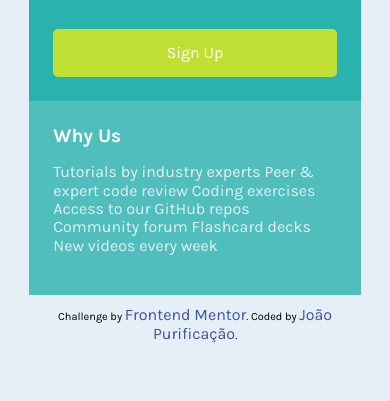
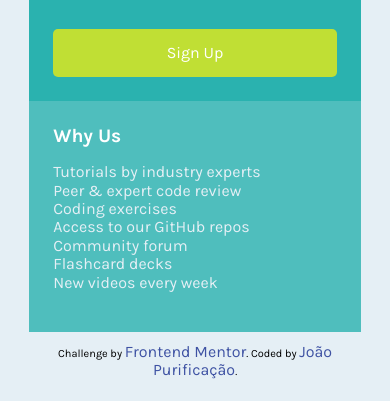
Before and after one commit to JoaoPurificacao/praxis-padrao-projeto, a plain HTML site: page index.html in a window 390 px wide. Shown: the part 443-844 px from the top of the page. Drawn offline with Linux system fonts and the light colour scheme.

Commit message:
Parte Why Us Completa - Tela Mobile

```diff
--- a/assets/css/default/main__why_us.css
+++ b/assets/css/default/main__why_us.css
@@ -10,6 +10,4 @@
 
 .why_us p{
     color: var(--lightGray);
-    text-align: left;
-    word-break: keep-all;
 }
--- a/index.html
+++ b/index.html
@@ -36,13 +36,13 @@
     <div class="why_us">
       <h2>Why Us</h2>
       <p>
-        Tutorials by industry experts
-        Peer &amp; expert code review
-        Coding exercises
-        Access to our GitHub repos
-        Community forum
-        Flashcard decks
-        New videos every week
+        Tutorials by industry experts<br>
+        Peer &amp; expert code review<br>
+        Coding exercises<br>
+        Access to our GitHub repos<br>
+        Community forum<br>
+        Flashcard decks<br>
+        New videos every week<br>
       </p>
     </div>
   </main>
```
